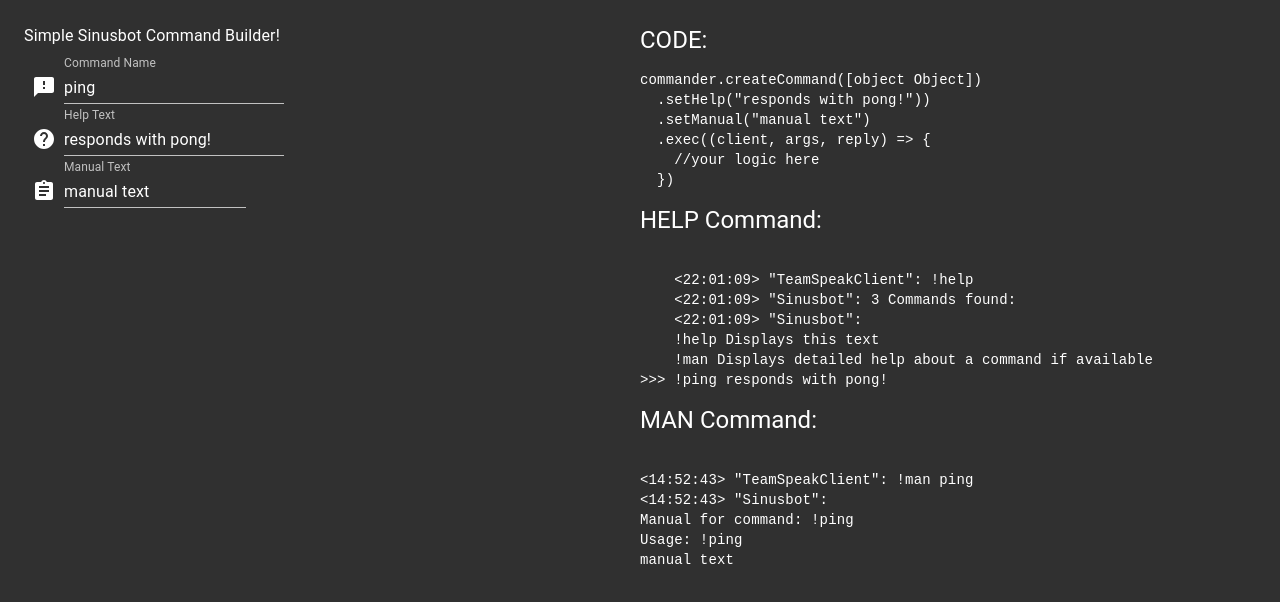
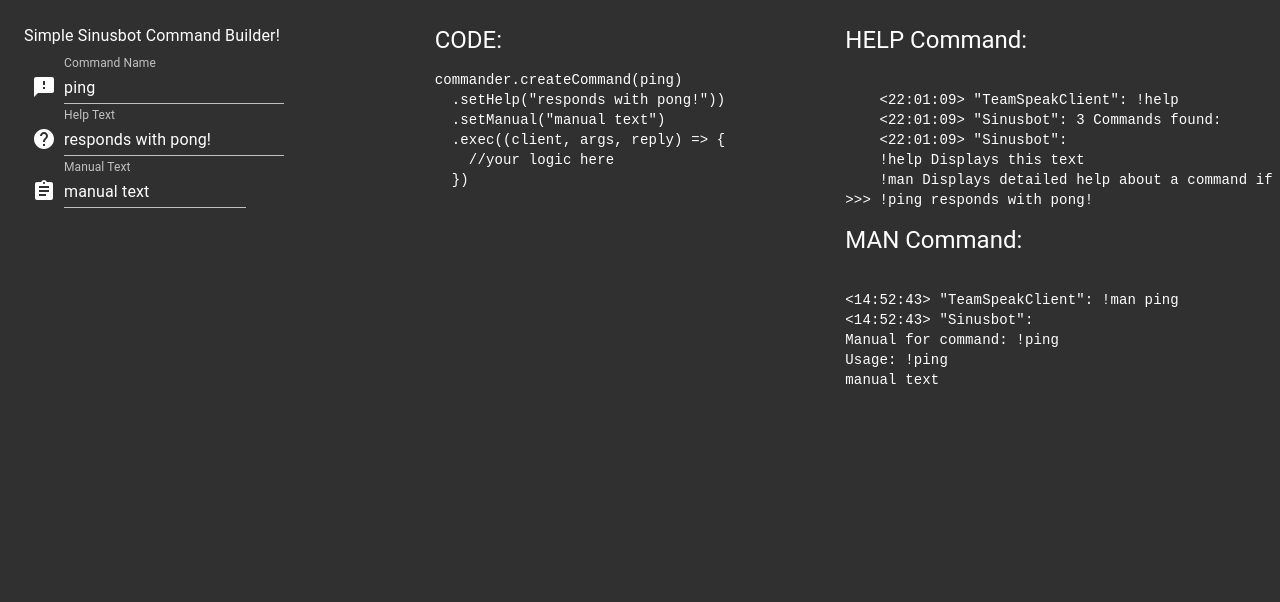
Before and after one commit to Multivit4min/sinusbot-command-gui, a React (Create React App) app: page / in a window 1280 px wide. Shown: the top 602 px of the page. Built offline with nearby package versions, Linux system fonts and the light colour scheme.

Commit message:
bugfix & implement error

```diff
--- a/src/app/command/config.tsx
+++ b/src/app/command/config.tsx
@@ -21,7 +21,8 @@
   config: props => <Textfield {...props} />,
   icon: <FeedbackIcon />,
   onChange: (ev) => store.dispatch(setName(ev.target.value)),
-  code: name => `commander.createCommand(${name})\n`
+  error: ({ getValue }) => (/\s/).test(getValue()),
+  code: ({ getValue }) => `commander.createCommand(${getValue()})\n`
 }, {
   type: EntryType.TEXT,
   label: "Help Text",
--- a/src/app/command/types.tsx
+++ b/src/app/command/types.tsx
@@ -18,7 +18,7 @@
   config: (props: TextfieldProps) => any
   onChange: (event: React.ChangeEvent<any>) => void
   multiline?: boolean
-  error?: boolean
+  error?: (config: TextEntry) => boolean
   displayCode?: (config: TextEntry) => boolean
   getValue: () => string
   code?: (config: TextEntry) => string
--- a/src/app/index.tsx
+++ b/src/app/index.tsx
@@ -43,7 +43,7 @@
 
     return (
       <Grid container className={classes.content}>
-        <Grid item xs={6}>
+        <Grid item xs={4}>
           <Typography>Simple Sinusbot Command Builder!</Typography>
 
           <div className={classes.margin}>
@@ -56,6 +56,7 @@
                     value: config.getValue(),
                     icon: config.icon,
                     label: config.label,
+                    error: config.error ? config.error(config) : false,
                     onChange: event => config.onChange(event)
                   })
                   default: return <Typography>Unknown type "{config.type}"</Typography>
@@ -64,7 +65,7 @@
           </div>
 
         </Grid>
-        <Grid item xs={6} justify="center">
+        <Grid item xs={4} justify="center">
           <Typography variant="h5">CODE:</Typography>
           <pre className="code">
               {config
@@ -78,6 +79,8 @@
                 .join("")
               }
           </pre>
+        </Grid>
+        <Grid item xs={4} justify="center">
           <Typography variant="h5">HELP Command:</Typography>
           <pre className="code">
   {`
```
